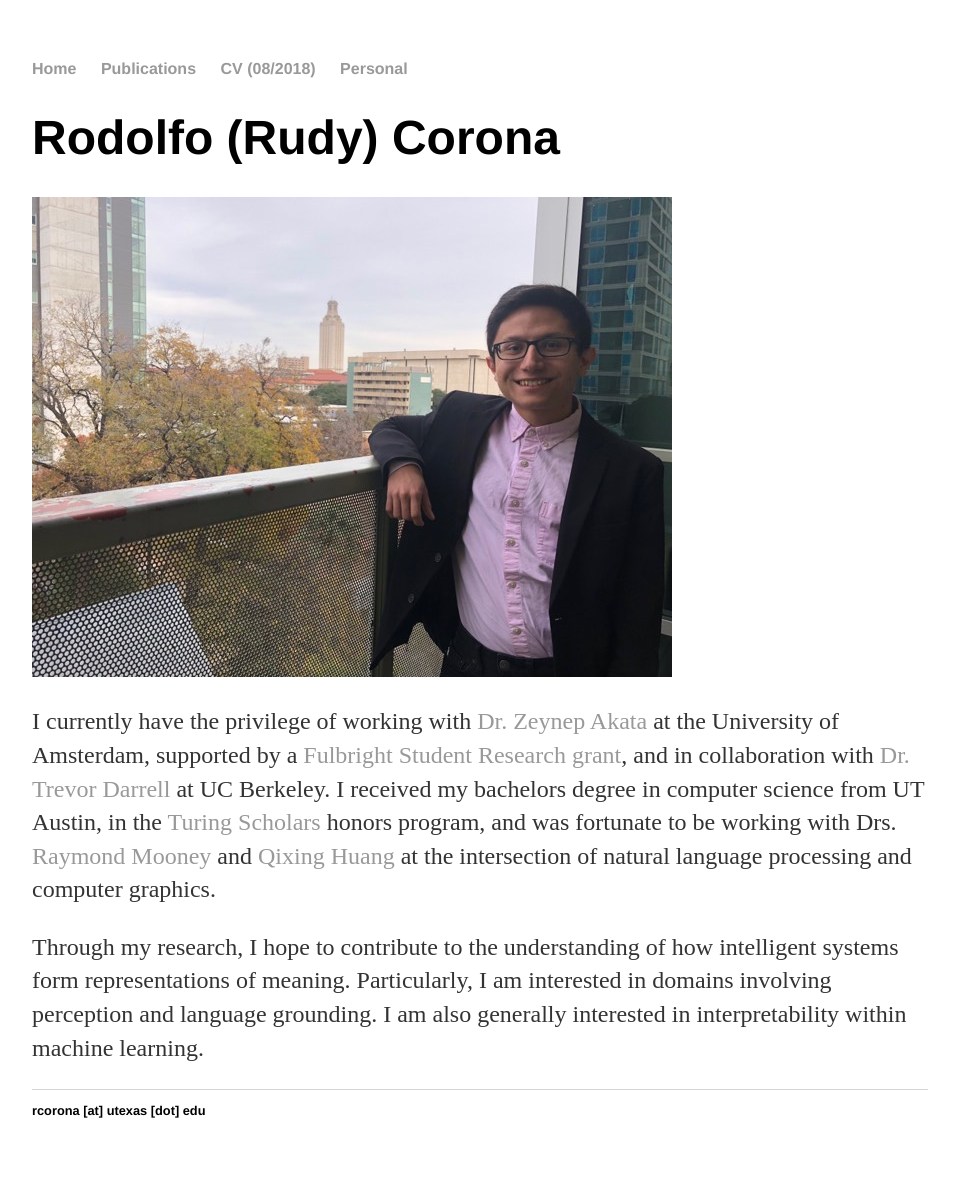
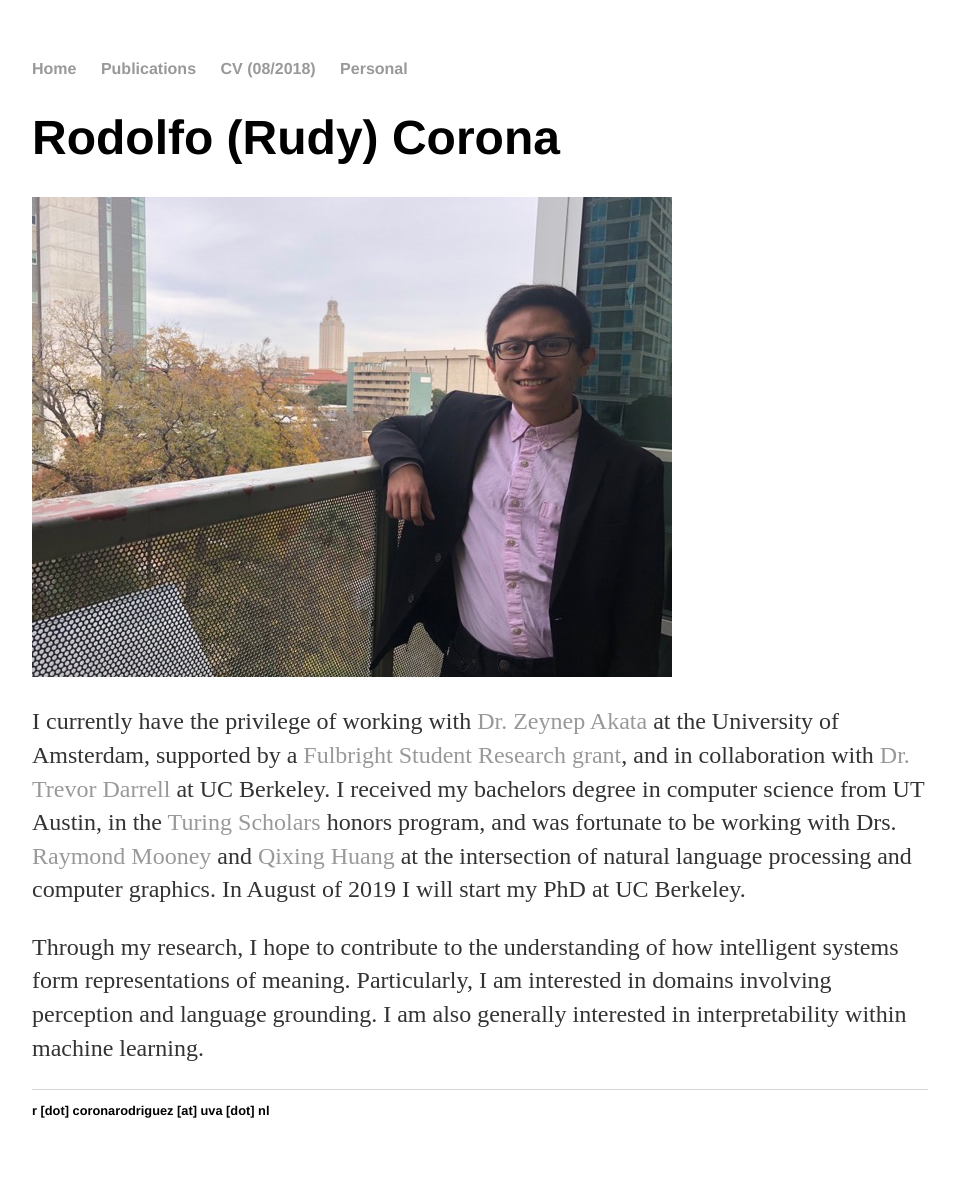
Before and after one commit to rcorona/old_website, a Jekyll site: the page built from index.html, in a window 1280 px wide. Shown: the whole page, without its empty margins (160-1119 px from the left). Built offline with Jekyll 4.4.1, drawn with Linux system fonts in a browser that asks for light colours.

Commit message:
updated email.

```diff
--- a/_layouts/default.html
+++ b/_layouts/default.html
@@ -21,7 +21,7 @@
 			</div><!-- /.container -->
 			<footer>
 	    		<ul>
-	        		<li>rcorona [at] utexas [dot] edu</li>
+	        		<li>r [dot] coronarodriguez [at] uva [dot] nl</li>
 				</ul>
 			</footer>
 		</body>
--- a/index.html
+++ b/index.html
@@ -13,7 +13,7 @@ title: Rodolfo Corona
 	 I received my bachelors degree in computer science from UT Austin, in the <a href="https://www.cs.utexas.edu/turing-scholars">Turing Scholars</a>
 	 honors program, and was fortunate to be working with Drs. <a href="https://www.cs.utexas.edu/~mooney/">Raymond Mooney</a> and
 	 <a href="https://www.cs.utexas.edu/~huangqx/">Qixing Huang</a> at the intersection of natural language processing and
-	 computer graphics.
+	 computer graphics. In August of 2019 I will start my PhD at UC Berkeley.
 	</p>
 	<p>
 	Through my research, I hope to contribute to the understanding of how intelligent systems form representations of meaning.
```
